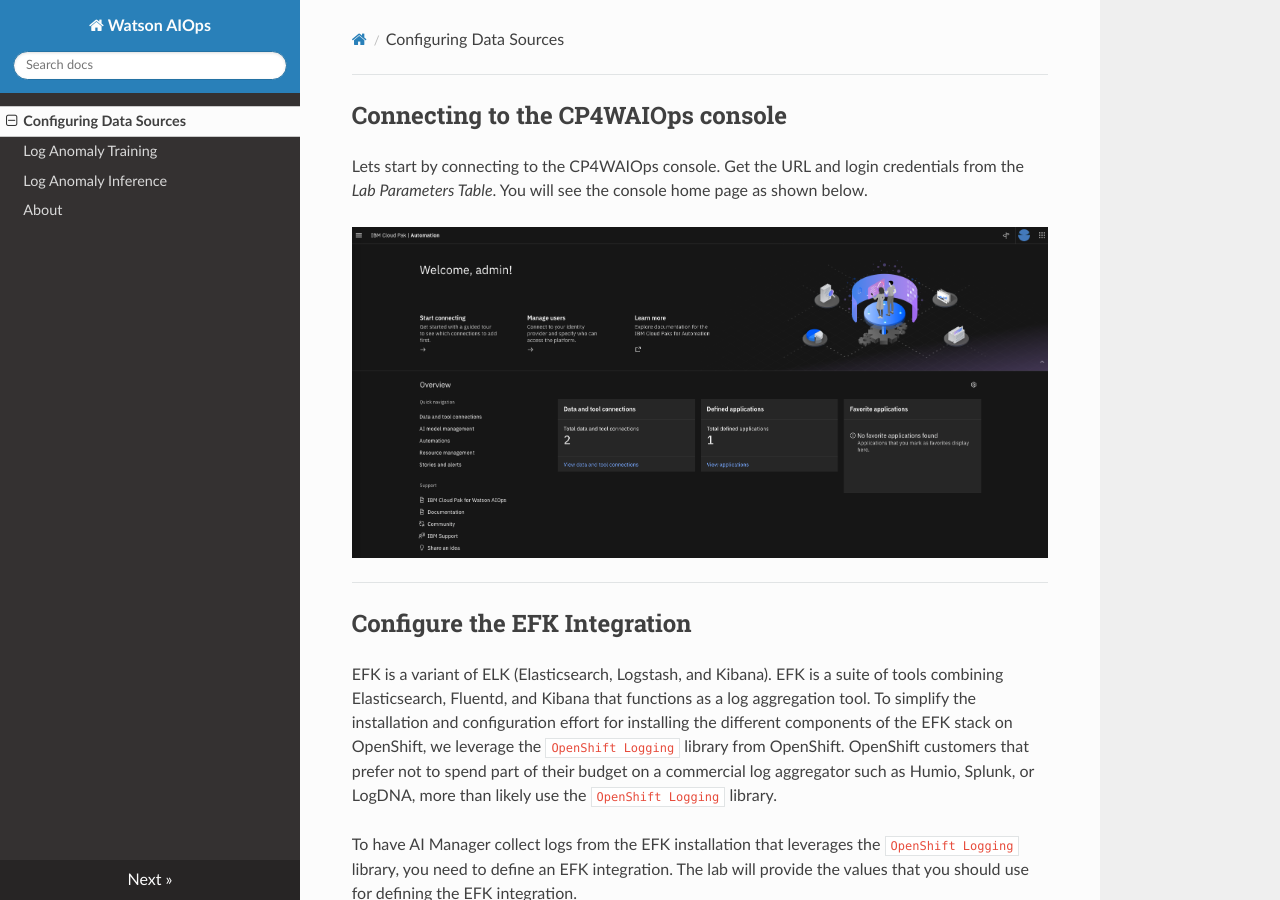
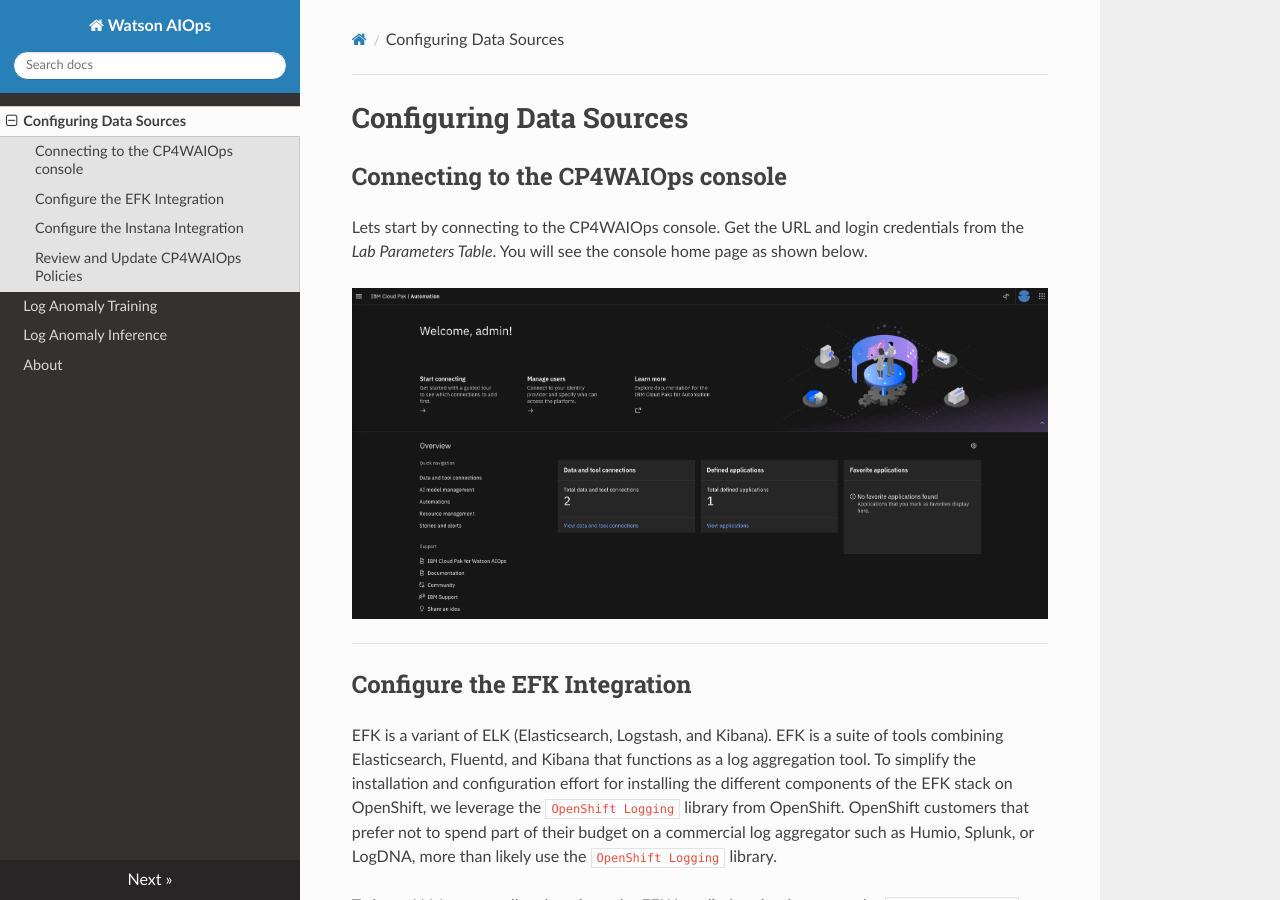
Before and after one commit to jorgego11/aiopslabs, an MkDocs documentation site: the page built from docs/integration.md, in a window 1280 px wide and 900 px high. Built offline with MkDocs 1.6.1, drawn with Linux system fonts in a browser that asks for light colours; nearby versions of some CDN libraries.

Commit message:
another commit

```diff
--- a/docs/integration.md
+++ b/docs/integration.md
@@ -1,4 +1,4 @@
-
+# Configuring Data Sources
 
 ## Connecting to the CP4WAIOps console
 
```
Also changed, not shown: docs/index.md (+1 -1 lines).
